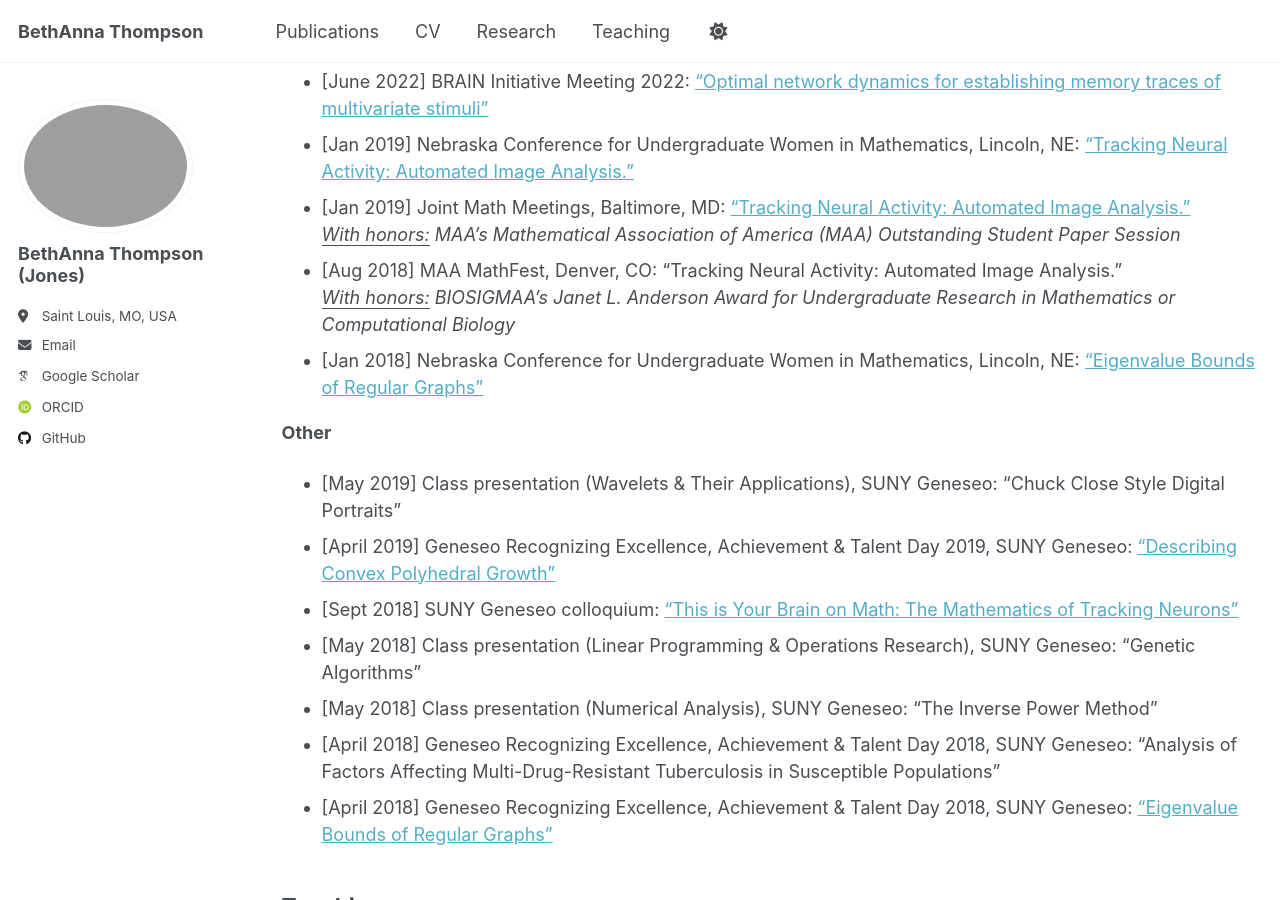
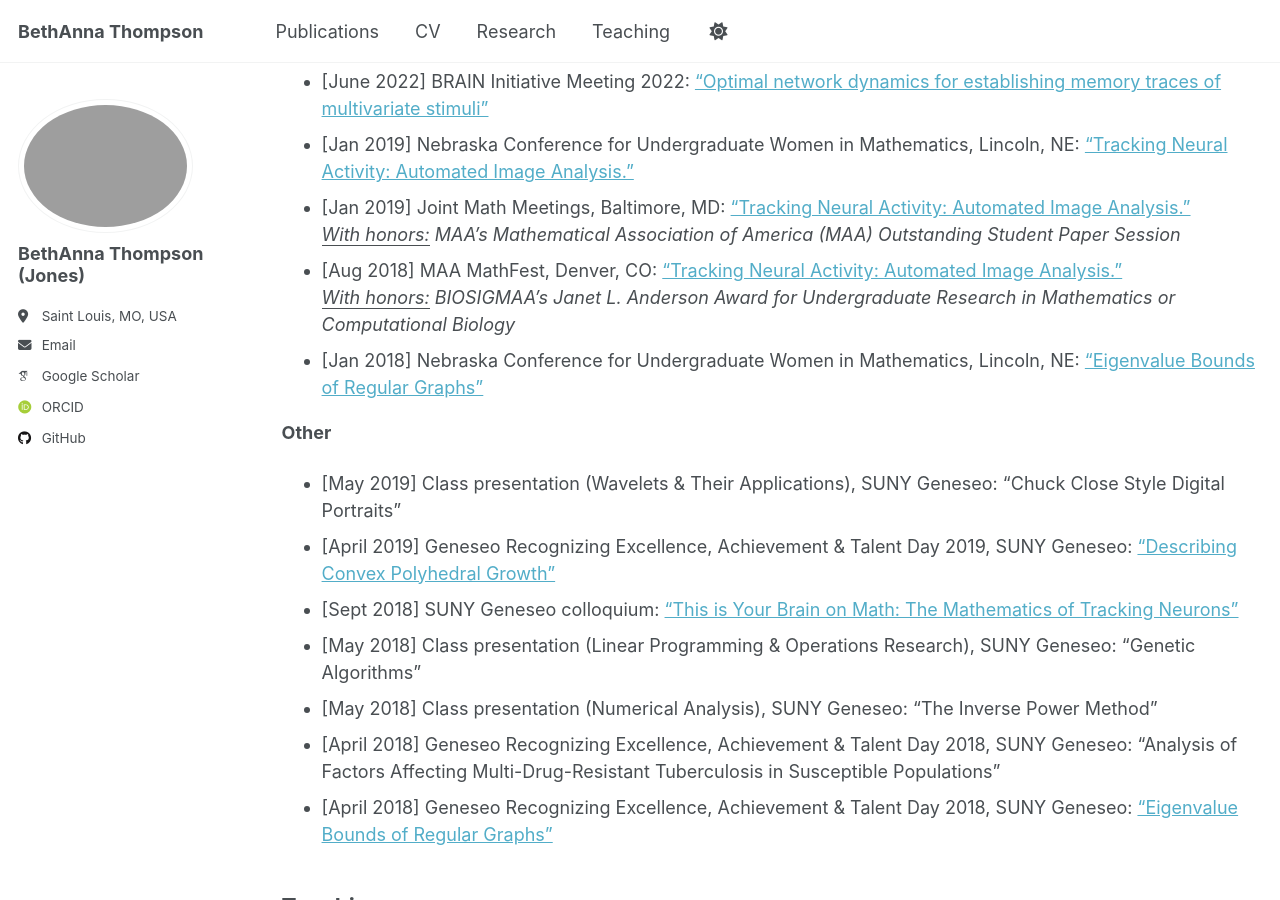
Before and after one commit to BethAnna/BethAnna.github.io, a Jekyll site: the page built from _pages/cv.md, in a window 1280 px wide and 900 px high, scrolled down 2799 px. Built offline with Jekyll 4.4.1, drawn with Linux system fonts in a browser that asks for light colours; some web fonts are replaced; a script that is not in the unit is left out; part of the change alters nothing that is shown.

Commit message:
Update cv.md
Added missing hyperlink

```diff
--- a/_pages/cv.md
+++ b/_pages/cv.md
@@ -92,7 +92,7 @@ redirect_from:
 * [June 2022]	BRAIN Initiative Meeting 2022: ["Optimal network dynamics for establishing memory traces of multivariate stimuli"](https://bethanna.github.io/talks/2022-06-21-talk)
 * [Jan 2019]	Nebraska Conference for Undergraduate Women in Mathematics, Lincoln, NE: [“Tracking Neural Activity: Automated Image Analysis.”](https://bethanna.github.io/talks/2018-09-18-talk)
 * [Jan 2019]	Joint Math Meetings, Baltimore, MD: [“Tracking Neural Activity: Automated Image Analysis.”](https://bethanna.github.io/talks/2018-09-18-talk) <br> _<u>With honors:</u>  MAA’s Mathematical Association of America (MAA) Outstanding Student Paper Session_
-* [Aug 2018]	MAA MathFest, Denver, CO: “Tracking Neural Activity: Automated Image Analysis.” <br> _<u>With honors:</u> BIOSIGMAA’s Janet L. Anderson Award for Undergraduate Research in Mathematics or Computational Biology_
+* [Aug 2018]	MAA MathFest, Denver, CO: [“Tracking Neural Activity: Automated Image Analysis.”](https://bethanna.github.io/talks/2018-09-18-talk) <br> _<u>With honors:</u> BIOSIGMAA’s Janet L. Anderson Award for Undergraduate Research in Mathematics or Computational Biology_
 * [Jan 2018]	Nebraska Conference for Undergraduate Women in Mathematics, Lincoln, NE: [“Eigenvalue Bounds of Regular Graphs”](http://bethanna.github.io/files/2018-EigBounds-talk)
 
 **Other**
```
